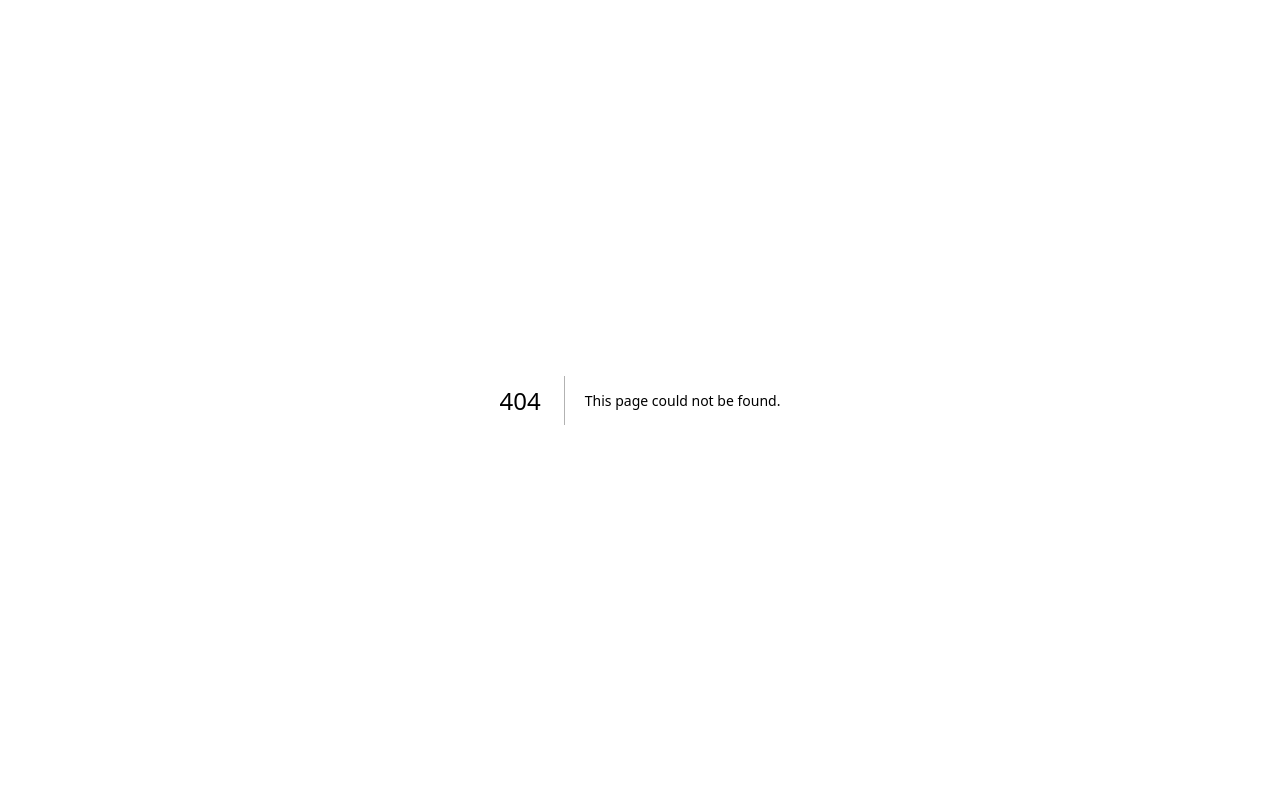
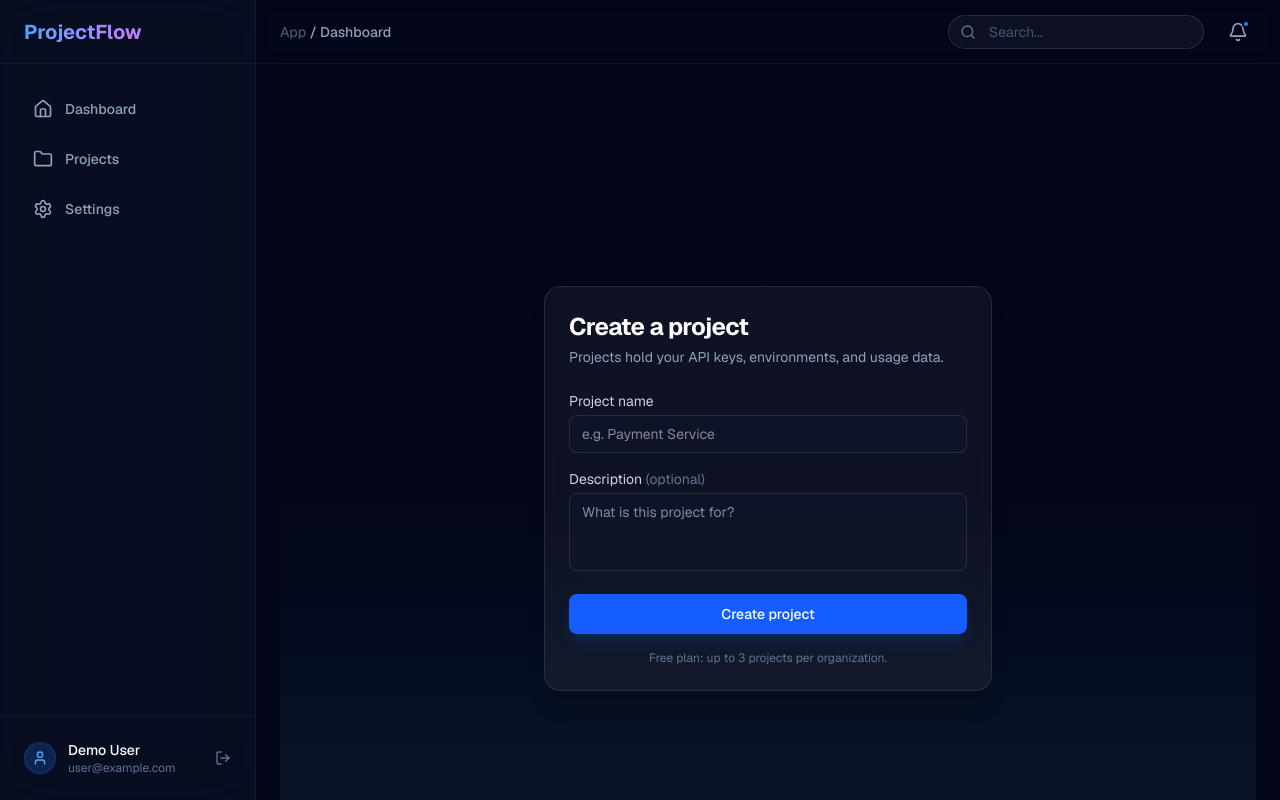
Before and after one commit to iamapoorv476/SaaS-Project, a Next.js app in the folder my-app/: page /dashboard/1/projects/new in a window 1280 px wide. Before the commit this address had no page. Built offline with nearby package versions, Linux system fonts and the light colour scheme.

Commit message:
feat(projects): add projects table with slug, status constraint, and updated_at trigger

```diff
--- a/my-app/app/dashboard/[orgId]/page.tsx
+++ b/my-app/app/dashboard/[orgId]/page.tsx
@@ -76,7 +76,7 @@ export default async function  OrgDashboardPage ({
                 </Link>
 
                 <Link
-                   href={`/dashboard/${orgId}/projects`}
+                   href={`/dashboard/${orgId}/projects/new`}
                    className="px-4 py-2 bg-blue-600 hover:bg-blue-500 text-white text-sm font-medium rounded-lg transition shadow-lg shadow-blue-600/20"
                 >
                     New Project
--- /dev/null
+++ b/my-app/app/dashboard/[orgId]/projects/new/page.tsx
@@ -0,0 +1,108 @@
+"use client";
+
+import { useState } from "react";
+import { useRouter, useParams } from "next/navigation";
+
+export default function CreateProjectPage() {
+  const router = useRouter();
+  const params = useParams();
+  const orgId = String(params?.orgId || "");
+
+  const [name, setName] = useState("");
+  const [description, setDescription] = useState("");
+  const [loading, setLoading] = useState(false);
+  const [error, setError] = useState<string | null>(null);
+
+  const onSubmit = async (e: React.FormEvent) => {
+    e.preventDefault();
+    setError(null);
+
+    if (!name.trim()) {
+      setError("Project name is required.");
+      return;
+    }
+
+    setLoading(true);
+    try {
+      const res = await fetch("/api/projects/create", {
+        method: "POST",
+        headers: { "Content-Type": "application/json" },
+        body: JSON.stringify({ name: name.trim(), description, orgId }),
+      });
+
+      const data = await res.json();
+
+      if (!res.ok) {
+        setError(data?.error || "Failed to create project");
+        return;
+      }
+
+      router.push(`/dashboard/${orgId}/projects/${data.project.id}`);
+      router.refresh();
+
+    } catch (err) {
+      setError("Something went wrong");
+    } finally {
+      setLoading(false);
+    }
+  };
+
+  return (
+    <div className="min-h-screen flex items-center justify-center bg-gradient-to-b from-slate-950 via-slate-950 to-slate-900 px-4">
+      <div className="w-full max-w-md rounded-2xl border border-white/10 bg-white/5 p-6 backdrop-blur-md shadow-xl">
+        <h1 className="text-2xl font-bold text-white tracking-tight">
+          Create a project
+        </h1>
+        <p className="text-slate-400 text-sm mt-1">
+          Projects hold your API keys, environments, and usage data.
+        </p>
+
+        <form onSubmit={onSubmit} className="mt-6 space-y-4">
+          <div>
+            <label className="block text-sm text-slate-300 mb-1">
+              Project name
+            </label>
+            <input
+              type="text"
+              value={name}
+              onChange={(e) => setName(e.target.value)}
+              placeholder="e.g. Payment Service"
+              className="w-full rounded-lg bg-slate-900/60 border border-white/10 text-white px-3 py-2 text-sm outline-none focus:border-blue-500/50"
+            />
+          </div>
+
+          <div>
+            <label className="block text-sm text-slate-300 mb-1">
+              Description <span className="text-slate-500">(optional)</span>
+            </label>
+            <textarea
+              value={description}
+              onChange={(e) => setDescription(e.target.value)}
+              placeholder="What is this project for?"
+              rows={3}
+              className="w-full rounded-lg bg-slate-900/60 border border-white/10 text-white px-3 py-2 text-sm outline-none focus:border-blue-500/50 resize-none"
+            />
+          </div>
+
+          {error && (
+            <div className="rounded-lg border border-rose-500/20 bg-rose-500/10 text-rose-200 text-sm px-3 py-2">
+              {error}
+            </div>
+          )}
+
+          <button
+            type="submit"
+            disabled={loading}
+            className="w-full px-4 py-2.5 bg-blue-600 hover:bg-blue-500 disabled:opacity-60 disabled:cursor-not-allowed text-white text-sm font-medium rounded-lg transition shadow-lg shadow-blue-600/20"
+          >
+            {loading ? "Creating..." : "Create project"}
+          </button>
+        </form>
+
+        <p className="text-xs text-slate-500 mt-4 text-center">
+          Free plan: up to 3 projects per organization.
+        </p>
+      </div>
+    </div>
+  );
+}
--- /dev/null
+++ b/my-app/app/dashboard/[orgId]/projects/page.tsx
@@ -0,0 +1,94 @@
+import Link from "next/link";
+import { redirect } from "next/navigation";
+import { getSupabaseClient, getSupabaseAdmin } from "@/app/lib/billing/supabase/server";
+
+export default async function ProjectsPage({
+  params,
+}: {
+  params: Promise<{ orgId: string }>;
+}) {
+  const { orgId } = await params;
+
+  const supabase = await getSupabaseClient();
+  const { data: { user } } = await supabase.auth.getUser();
+
+  if (!user) redirect("/auth/login");
+
+  const admin = await getSupabaseAdmin();
+
+  const { data: membership } = await admin
+    .from("members")
+    .select("role")
+    .eq("organization_id", orgId)
+    .eq("user_id", user.id)
+    .single();
+
+  if (!membership) redirect("/dashboard");
+
+  const { data: projects } = await admin
+    .from("projects")
+    .select("*")
+    .eq("org_id", orgId)
+    .eq("status", "active")
+    .order("created_at", { ascending: false });
+
+  return (
+    <div className="max-w-5xl mx-auto p-6 space-y-6">
+      <div className="flex items-center justify-between">
+        <div>
+          <h1 className="text-2xl font-bold text-white">Projects</h1>
+          <p className="text-slate-400 text-sm mt-1">
+            {projects?.length ?? 0} of 3 projects (free plan)
+          </p>
+        </div>
+        <Link
+          href={`/dashboard/${orgId}/projects/new`}
+          className="px-4 py-2 bg-blue-600 hover:bg-blue-500 text-white text-sm font-medium rounded-lg transition shadow-lg shadow-blue-600/20"
+        >
+          New Project
+        </Link>
+      </div>
+
+      {!projects?.length ? (
+        <div className="rounded-2xl border border-white/10 bg-white/5 p-12 text-center">
+          <p className="text-slate-400">No projects yet.</p>
+          <Link
+            href={`/dashboard/${orgId}/projects/new`}
+            className="inline-block mt-4 px-4 py-2 bg-blue-600 hover:bg-blue-500 text-white text-sm font-medium rounded-lg transition"
+          >
+            Create your first project
+          </Link>
+        </div>
+      ) : (
+        <div className="grid grid-cols-1 md:grid-cols-2 gap-4">
+          {projects.map((project) => (
+            <Link
+              key={project.id}
+              href={`/dashboard/${orgId}/projects/${project.id}`}
+              className="block rounded-2xl border border-white/10 bg-white/5 p-5 hover:border-blue-500/40 hover:bg-white/10 transition group"
+            >
+              <div className="flex items-start justify-between">
+                <div>
+                  <h3 className="text-white font-semibold group-hover:text-blue-400 transition">
+                    {project.name}
+                  </h3>
+                  {project.description && (
+                    <p className="text-slate-400 text-sm mt-1 line-clamp-2">
+                      {project.description}
+                    </p>
+                  )}
+                </div>
+                <span className="text-xs text-slate-500 shrink-0 ml-4">
+                  {new Date(project.created_at).toLocaleDateString()}
+                </span>
+              </div>
+              <p className="text-xs text-slate-500 mt-3 font-mono">
+                /{project.slug}
+              </p>
+            </Link>
+          ))}
+        </div>
+      )}
+    </div>
+  );
+}
```
